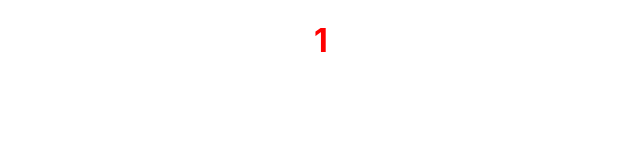
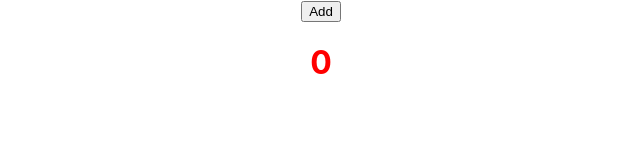
Before and after one commit to iiimomoniii/Intro_React, a React (Create React App) app: page / in a window 1280 px wide. Shown: the top 160 px of the page, without its empty margins (319-959 px from the left). Built offline with nearby package versions, Linux system fonts and the light colour scheme.

Commit message:
use react hook setCount

```diff
--- a/src/App.js
+++ b/src/App.js
@@ -1,10 +1,14 @@
-import logo from './logo.svg';
 import './App.css';
 import Ex1Props from './components/ex1_props';
+import {useState} from 'react';
 function App() {
+  const [count, setCount]= useState(0);
   return (
     <div className="App">
-      <Ex1Props count={1} color="#f00"/>
+      <button onClick={()=>{
+        setCount(count+1)
+      }}>Add</button>
+      <Ex1Props count={count} color="#f00"/>
     </div>
   );
 }
```
